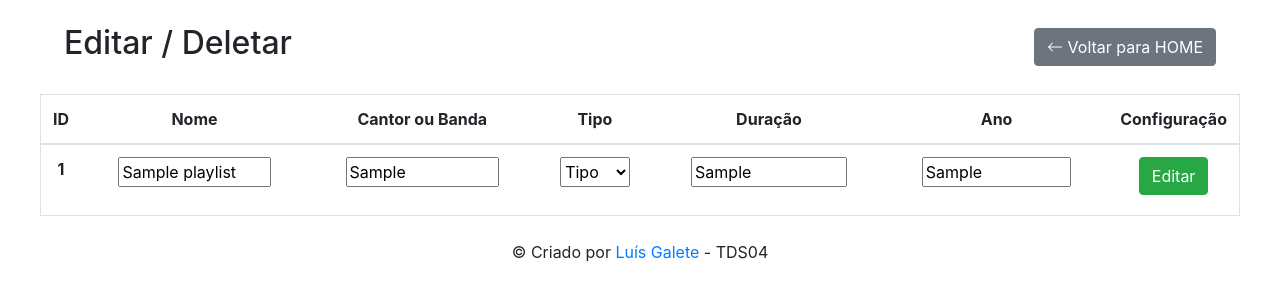
After one commit to yunger7/SENAI, a PHP site: page /editar.php?id=1 in a window 1280 px wide. The commit adds this page. Shown: the top 301 px of the page. Run offline with PHP 8.4, Linux system fonts and the light colour scheme; tables that the repository leaves empty or names only in its code hold one stand-in row (values such as "Sample post").

Commit message:
Finish project

```diff
--- a/PHP & Banco de Dados/Atividade - CRUD Playlist/add-music.php
+++ b/PHP & Banco de Dados/Atividade - CRUD Playlist/add-music.php
@@ -17,7 +17,7 @@ if(isset($_POST['submit'])){
     // já existe no banco de dados
     echo "
     <script language='javascript' type='text/javascript'>
-    alert('Usuário já cadastrado no banco de dados');
+    alert('Música já cadastrada no banco de dados');
     window.location.href = 'add-music.php';
     </script>
     ";
@@ -66,7 +66,7 @@ if(isset($_POST['submit'])){
 </svg> Voltar para HOME</a>
 </header>
 
-<form action="add-music.php" method="POST" class="d-flex flex-column p-5" style="max-width: 1080px; margin: 1em auto;">
+<form action="<?php echo $_SERVER['PHP_SELF'] ?>" method="POST" class="d-flex flex-column p-5" style="max-width: 1080px; margin: 1em auto;">
   <label for="nome-musica" class="m-0 w-75 mx-auto">Nome da música</label>
   <input type="text" name="nome-musica" id="nome-musica" placeholder="Digite o nome da música" class="mb-3 w-75 mx-auto" required>
   <label for="cantor-banda" class="m-0 w-75 mx-auto">Cantor ou Banda</label>
--- /dev/null
+++ b/PHP & Banco de Dados/Atividade - CRUD Playlist/editar.php
@@ -0,0 +1,106 @@
+<?php
+include('config/conexao.php');
+
+if(isset($_POST['editar'])){
+  $id_editar = $_POST['id-editar'];
+  $nome = $_POST['nome-musica'];
+  $cantor_banda = $_POST['cantor-banda'];
+  $tipo = $_POST['tipo'];
+  $duracao = $_POST['duracao'];
+  $ano = $_POST['ano'];
+
+  $sql = "UPDATE playlist SET nome_musica = '$nome', cantor_banda = '$cantor_banda', tipo = '$tipo', duracao = '$duracao', ano = '$ano' WHERE id = '$id_editar' ";
+
+  if(mysqli_query($conn, $sql)){
+    echo "
+    <script language='javascript' type='text/javascript'>
+    alert('Música atualizada com sucesso!');
+    location.href = 'editar-deletar.php';
+    </script>
+    ";
+  } else {
+    echo "
+    <script language='javascript' type='text/javascript'>
+    alert('Houve um problema ao atualizar a música');
+    location.href = 'editar-deletar.php';
+    </script>
+    ";
+  }
+}
+
+// BUSCAR REGISTROS
+$sql = "SELECT * FROM playlist ORDER BY id";
+$res = mysqli_query($conn, $sql);
+$musicas = mysqli_fetch_all($res, MYSQLI_ASSOC);
+
+mysqli_free_result($res);
+mysqli_close($conn);
+?>
+
+<!DOCTYPE html>
+<html lang="pt-br">
+<?php include('templates/header.php'); ?>
+<header class="my-4 px-4 d-flex justify-content-between align-items-center" style="max-width: 1200px; margin: 1em auto;">
+  <h1 class="h2">Editar / Deletar</h1>
+  <a href="index.php" class="btn btn-secondary"> <svg width="1em" height="1em" viewBox="0 0 16 16" class="bi bi-arrow-left" fill="currentColor" xmlns="http://www.w3.org/2000/svg" style="margin-bottom: 3px;">
+      <path fill-rule="evenodd" d="M15 8a.5.5 0 0 0-.5-.5H2.707l3.147-3.146a.5.5 0 1 0-.708-.708l-4 4a.5.5 0 0 0 0 .708l4 4a.5.5 0 0 0 .708-.708L2.707 8.5H14.5A.5.5 0 0 0 15 8z" />
+    </svg> Voltar para HOME</a>
+</header>
+
+<table class="table text-center border table-hover" style="max-width: 1200px; margin: 1em auto;">
+  <thead>
+    <tr>
+      <th scope="col">ID</th>
+      <th scope="col">Nome</th>
+      <th scope="col">Cantor ou Banda</th>
+      <th scope="col">Tipo</th>
+      <th scope="col">Duração</th>
+      <th scope="col">Ano</th>
+      <th scope="col">Configuração</th>
+    </tr>
+  </thead>
+  <tbody>
+    <?php foreach ($musicas as $musica) : ?>
+      <?php if ($musica['id'] == $_GET['id']) { ?>
+        <form action="<?php echo $_SERVER['PHP_SELF']; ?>" method="POST">
+          <input type="hidden" name="id-editar" value="<?php echo $musica['id']; ?>">
+          <tr>
+            <th scope="row"><?php echo $musica['id']; ?></th>
+            <td><input type="text" name="nome-musica" value="<?php echo $musica['nome_musica']; ?>" class="mb-3 w-75 mx-auto" required></td>
+            <td><input type="text" name="cantor-banda" value="<?php echo $musica['cantor_banda'] ?>" class="mb-3 w-75 mx-auto" required></td>
+            <td><select name="tipo" class="mb-3 w-75 mx-auto" style="height: 30px;" required>
+                <option value="" disabled selected>Tipo</option>
+                <option value="sertanejo">Sertanejo</option>
+                <option value="rock">Rock</option>
+                <option value="jazz">Jazz</option>
+                <option value="lo-fi">Lo-Fi</option>
+                <option value="pop">Pop</option>
+                <option value="eletronica">Eletrônica</option>
+                <option value="bossa-nova">Bossa Nova</option>
+                <option value="samba">Samba</option>
+              </select></td>
+            <td><input type="text" name="duracao" value="<?php echo $musica['duracao'] ?>" placeholder="HH:MM:SS" class="mb-3 w-75 mx-auto" required></td>
+            <td>
+            <input type="text" name="ano" value="<?php echo $musica['ano'] ?>" placeholder="AAAA" class="mb-3 w-75 mx-auto" required>
+            </td>
+            <td><input type="submit" name="editar" value="Editar" class="btn btn-success"></td>
+          </tr>
+        </form>
+      <?php } else { ?>
+        <tr>
+          <th scope="row"><?php echo $musica['id']; ?></th>
+          <td><?php echo $musica['nome_musica']; ?></td>
+          <td><?php echo $musica['cantor_banda']; ?></td>
+          <td><?php echo $musica['tipo']; ?></td>
+          <td><?php echo $musica['duracao']; ?></td>
+          <td><?php echo $musica['ano']; ?></td>
+        </tr>
+      <?php } ?>
+    <?php endforeach; ?>
+  </tbody>
+
+</table>
+
+<?php include('templates/footer.php'); ?>
+
+</html>
```
Also changed, not shown: PHP & Banco de Dados/Atividade - CRUD Playlist/editar-deletar.php (+25 -1 lines).
